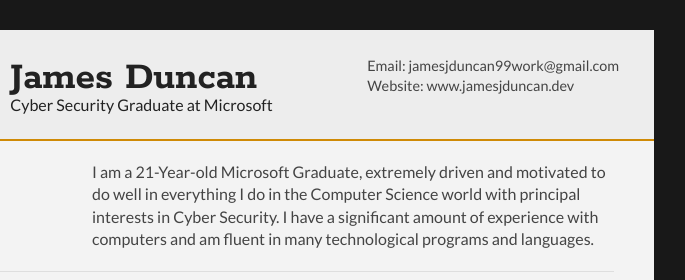
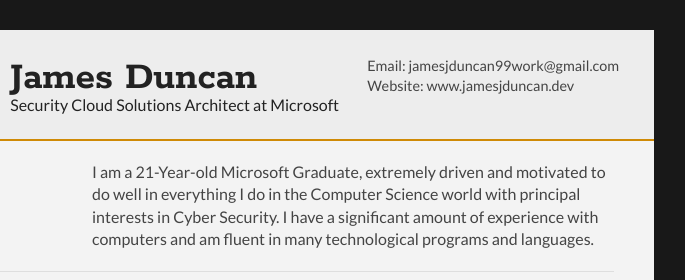
Before and after one commit to JamesDun2866/JamesDun2866.github.io, a plain HTML site: page cv/cv.html in a window 1280 px wide. Shown: the top 280 px of the page, 386-1071 px from the left. Drawn offline with Linux system fonts and the light colour scheme.

Commit message:
Update cv.html

```diff
--- a/cv/cv.html
+++ b/cv/cv.html
@@ -24,7 +24,7 @@
 
       <div id="name">
         <h1 class="quickFade delayTwo">James Duncan</h1>
-        <h3 class="quickFade delayThree">Cyber Security Graduate at Microsoft</h3>
+        <h3 class="quickFade delayThree">Security Cloud Solutions Architect at Microsoft</h3>
       </div>
 
       <div id="contactDetails" class="quickFade delayFour">
```
